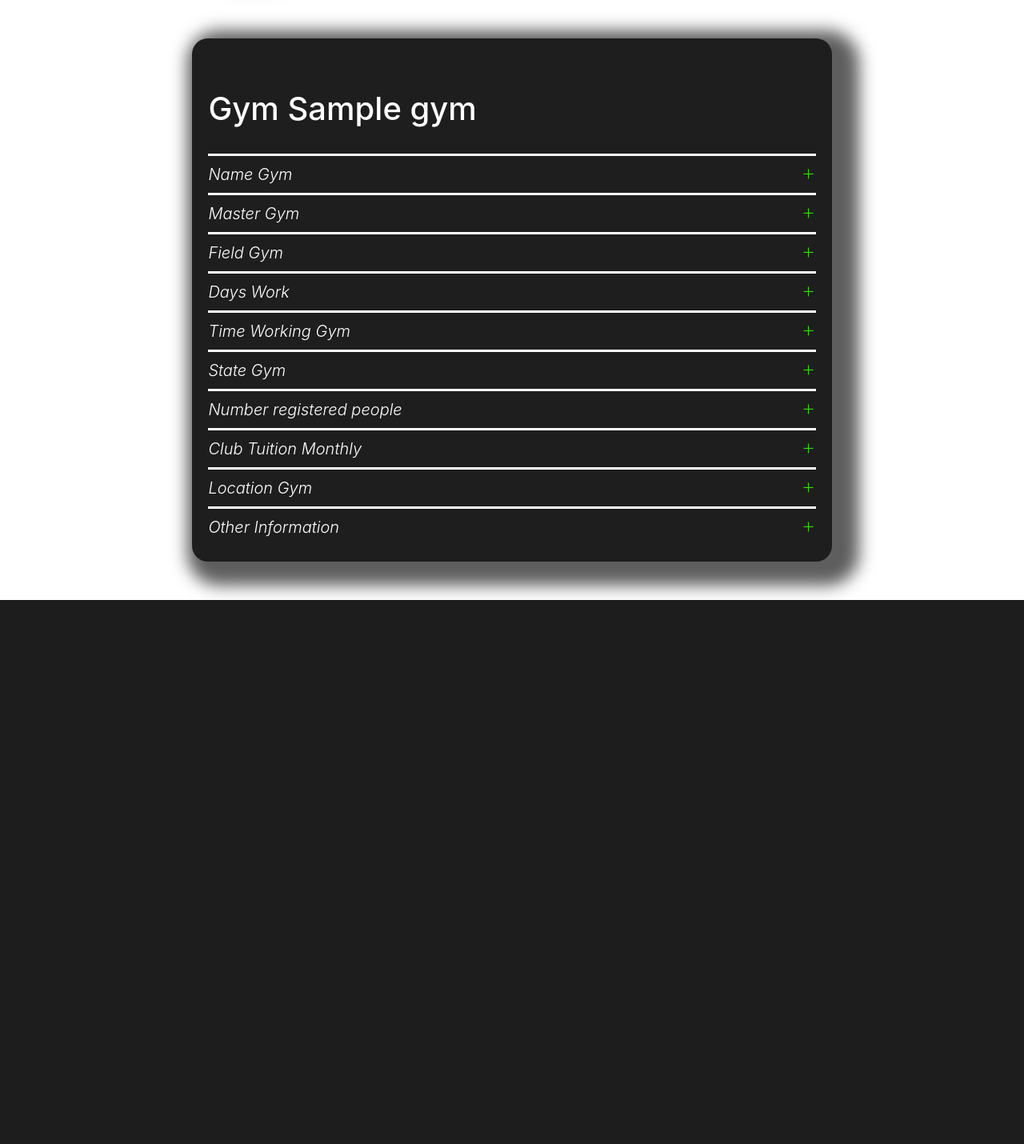
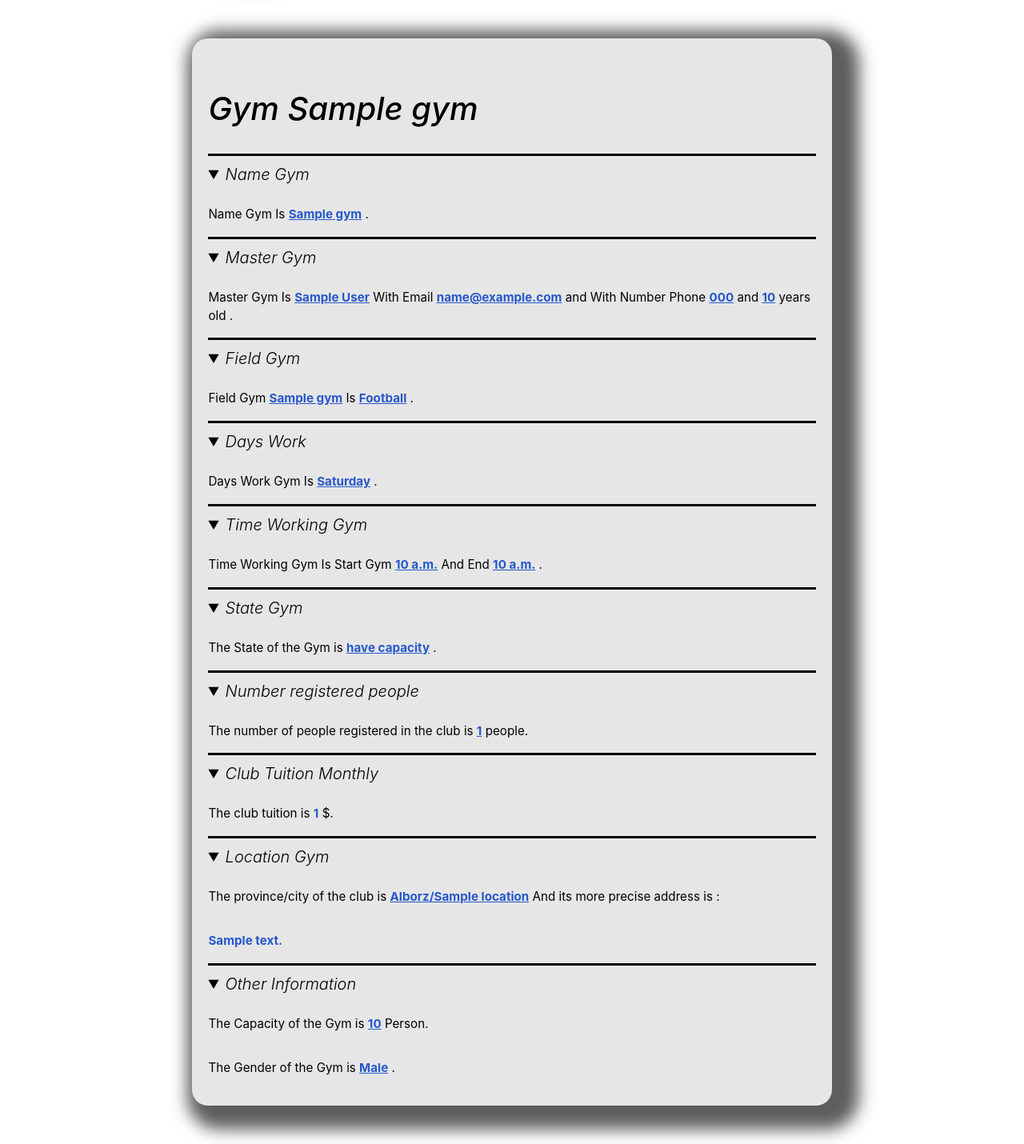
Before and after one commit to AliReza7222/gym_site, a Django app: page /info_gym/00000000-0000-0000-0000-000000000001/ in a window 1280 px wide. Shown: the part 60-1490 px from the top of the page at 80% size. Before the commit the page ends 810 px from the top, so only its background shows below. Run offline with Django 4.2, Linux system fonts and the light colour scheme; a user stored in the database is signed in; tables that the repository leaves empty hold one stand-in row (values such as "Sample post"); parts of the project's set-up code (start-up, migrations or seed data) failed here and were passed over; some libraries are stand-ins or nearby versions; some web fonts are replaced.

Commit message:
style nfo-gym changed

```diff
--- a/static/css/info_gym.css
+++ b/static/css/info_gym.css
@@ -2,7 +2,7 @@ section {
     padding: 20px;
     box-shadow: 14px 10px 20px 20px rgb(32, 32, 32, 0.72) ;
     border-radius: 20px;
-    background-color: #1E1E1E;
+    background-color: #E6E6E6;
     padding-top: 4rem;
     width: 72%;
     margin: auto;
@@ -11,7 +11,7 @@ section {
 h1 {
   font-size: 2rem;
   font-weight: 500;
-  color:white;
+  color:black;
 }
 details[open] summary ~ * {
   animation: open 0.3s ease-in-out;
@@ -24,32 +24,17 @@ details summary::-webkit-details-marker {
 
 details summary {
   width: 100%;
-  color: white;
+  color: black;
   padding: 0.5rem 0;
-  border-top: 3px solid white;
+  border-top: 3px solid black;
   position: relative;
   cursor: pointer;
   font-size: 1.25rem;
   font-weight: 300;
-  list-style: none;
+
 }
 
-details summary:after {
-  content: "+";
-  color: #36DD05;
-  position: absolute;
-  font-size: 1.75rem;
-  line-height: 0;
-  margin-top: 0.75rem;
-  right: 0;
-  font-weight: 200;
-  transform-origin: center;
-  transition: 200ms linear;
-}
-details[open] summary:after {
-  transform: rotate(45deg);
-  font-size: 2rem;
-}
+
 details summary {
   outline: 0;
 }
@@ -57,7 +42,7 @@ details p {
   font-size: 0.95rem;
   margin: 0 0 1rem;
   padding-top: 1rem;
-  color: white;
+  color: black;
 }
 
 .center {
@@ -67,5 +52,5 @@ details p {
 }
 
 b {
-    color:#0486E7
+    color:#2658CB
 }
--- a/templates/gyms/info_gym.html
+++ b/templates/gyms/info_gym.html
@@ -10,54 +10,54 @@
 
 {% block content %}
 <section>
-  <h1>
+  <h1><em>
     Gym {{ gym.name }}
-  </h1><br>
-  <details>
+  </em></h1><br>
+  <details open>
     <summary><em>Name Gym</em></summary>
     <p>
        Name Gym Is <b><u>{{ gym.name }}</u></b> .
     </p>
   </details>
-  <details>
+  <details open>
     <summary><em>Master Gym</em></summary>
     <p>
        Master Gym Is <b><u>{{ gym.master }}</u></b>  With Email <b><u>{{ gym.master.user.email }}</u></b> and With Number Phone
       <b><u>{{ gym.master.number_phone }}</u></b> and <b><u>{{ gym.master.age }}</u></b> years old .
     </p>
   </details>
-  <details>
+  <details open>
     <summary><em>Field Gym</em></summary>
     <p>
       Field Gym <b><u>{{ gym.name }}</u></b> Is <b><u>{{ gym.get_field_sport_gym_display }}</u></b> .
     </p>
   </details>
-  <details>
+  <details open>
     <summary><em>Days Work</em></summary>
     <p>Days Work Gym Is <b><u>{{ gym.get_days_work_display }}</u></b> .</p>
   </details>
-  <details>
+  <details open>
     <summary><em>Time Working Gym</em></summary>
     <p>Time Working Gym Is Start Gym <b><u>{{ gym.time_start_working }}</u></b> And End <b><u>{{ gym.time_end_working }}</u></b> .</p>
   </details>
-  <details>
+  <details open>
     <summary><em>State Gym</em></summary>
     <p>The State of the Gym is <b><u>{{ gym.get_state_display }}</u></b> .</p>
   </details>
-  <details>
+  <details open>
     <summary><em>Number registered people</em></summary>
     <p>The number of people registered in the club is <b><u>{{ gym.number_register_person }}</u></b> people.</p>
   </details>
-  <details>
+  <details open>
     <summary><em>Club Tuition Monthly</em></summary>
     <p>The club tuition is <b>{{ monthly_tuition}}</b> $.</p>
   </details>
-  <details>
+  <details open>
     <summary><em>Location Gym</em></summary>
     <p>The province/city of the club is <b><u>{{ gym.location }}</u></b> And
       its more precise address is : </p><p><b>{{ gym.address_exact }}</b></p>
   </details>
-  <details>
+  <details open>
     <summary><em>Other Information</em></summary>
     <p>The Capacity of the Gym is <b><u>{{ gym.capacity_gym }}</u></b> Person.</p>
     <p>The Gender of the Gym is <b><u>{{ gym.get_gender_display }}</u></b> .</p>
```
